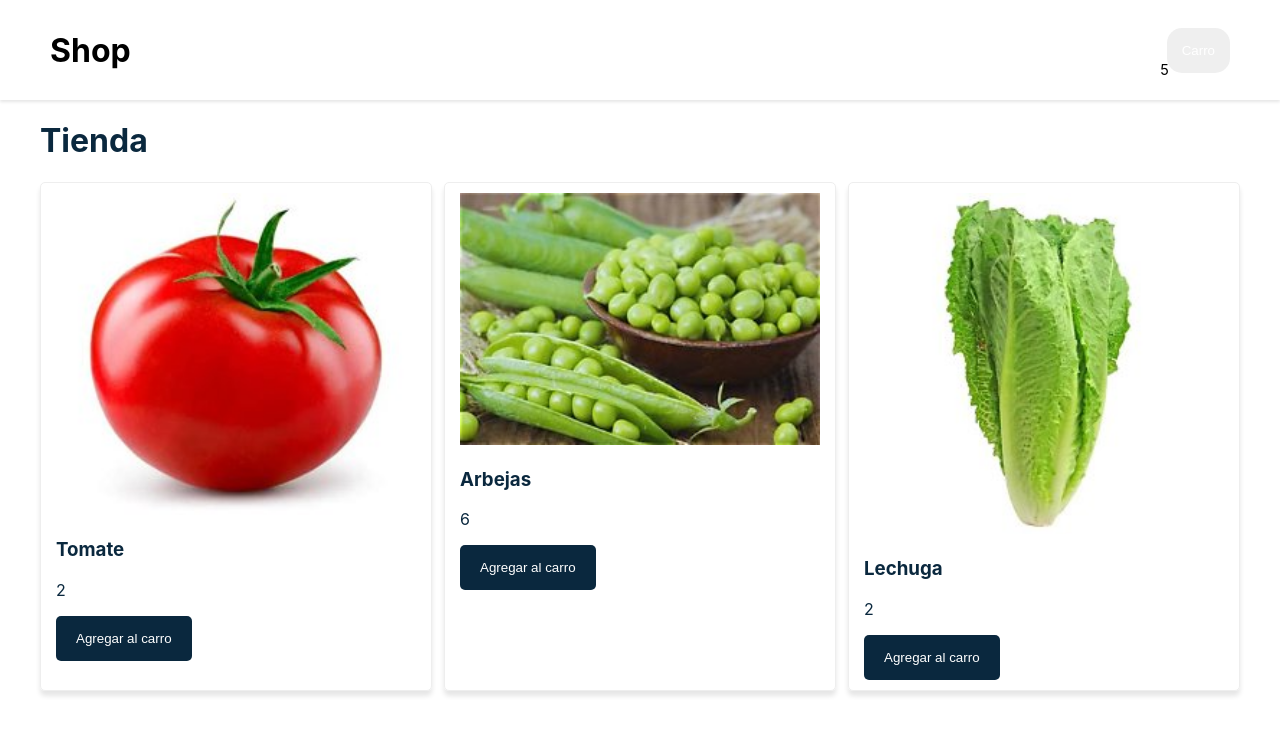
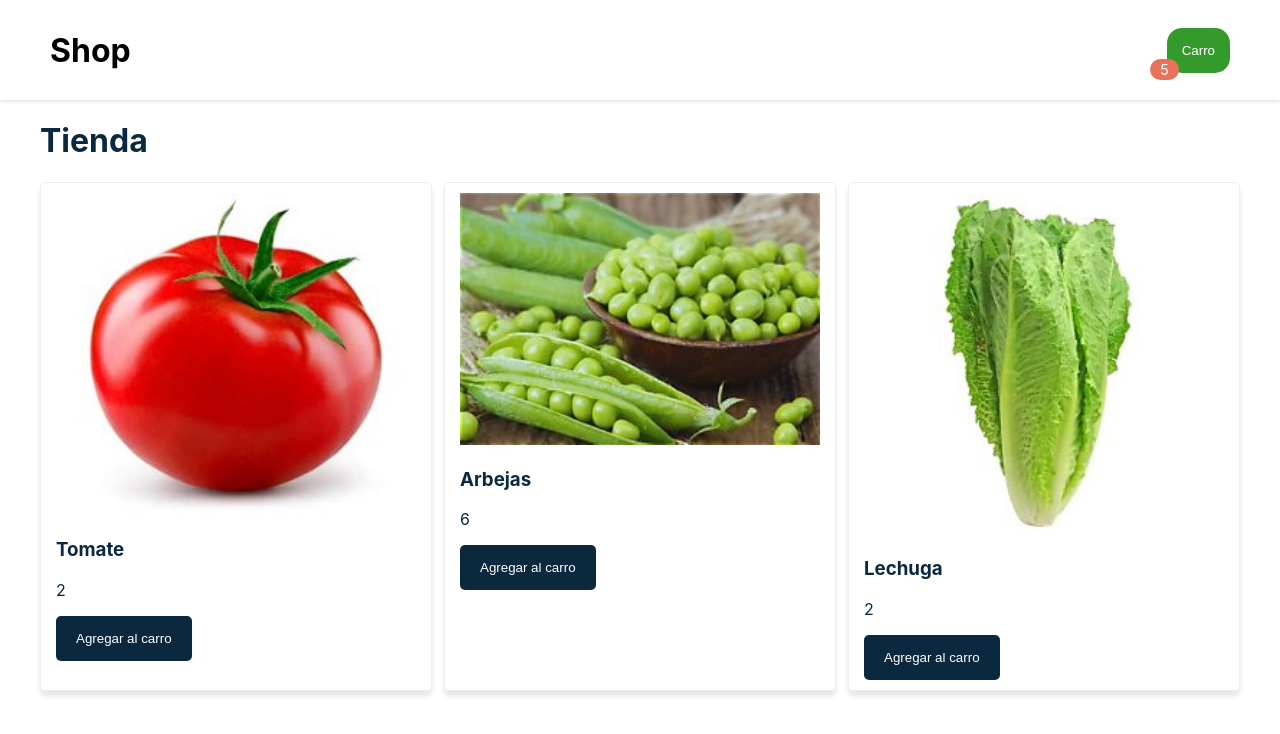
Before and after one commit to Alphonsus411/carrito_compras, a React (Create React App) app: page / in a window 1280 px wide. Shown: the top 734 px of the page. Built offline with nearby package versions, Linux system fonts and the light colour scheme.

Commit message:
Cambios en BubbleAlert.js y Carro.js

```diff
--- a/src/components/BubbleAlert.js
+++ b/src/components/BubbleAlert.js
@@ -2,9 +2,9 @@ import { Component } from "react";
 
 const styles = {
     bubbleAlert: {
-       backGroundColor: '#E9725A',
+       backgroundColor: '#E9725A',
        borderRadius: '15px',
-       color: 'fff',
+       color: '#fff',
        padding: '2px 10px',
        fontSize: '0.9rem',
        width: '20px',
--- a/src/components/Carro.js
+++ b/src/components/Carro.js
@@ -3,7 +3,7 @@ import BubbleAlert from './BubbleAlert'
 
 const styles = {
     carro: {
-       backGroundColor: '#359A2C',
+       backgroundColor: '#359A2C',
        color: '#fff',
        border: 'none',
        padding: '15px',
```
